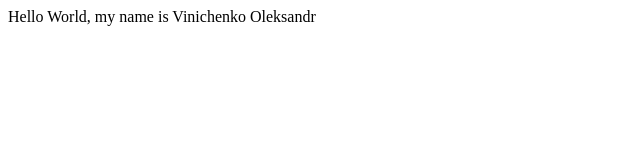
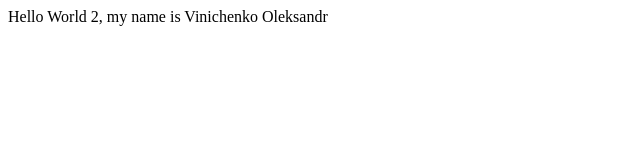
Before and after one commit to vynnychenko-alex/devops-capstone, a plain HTML site: page app/index.html in a window 1280 px wide. Shown: the full height of the page, 0-640 px from the left. Drawn offline with Linux system fonts and the light colour scheme.

Commit message:
Update index.html

```diff
--- a/app/index.html
+++ b/app/index.html
@@ -1,6 +1,6 @@
 <!DOCTYPE html>
 <html>
     <body>
-        Hello World, my name is Vinichenko Oleksandr
+        Hello World 2, my name is Vinichenko Oleksandr
     </body>
 </html>
```
